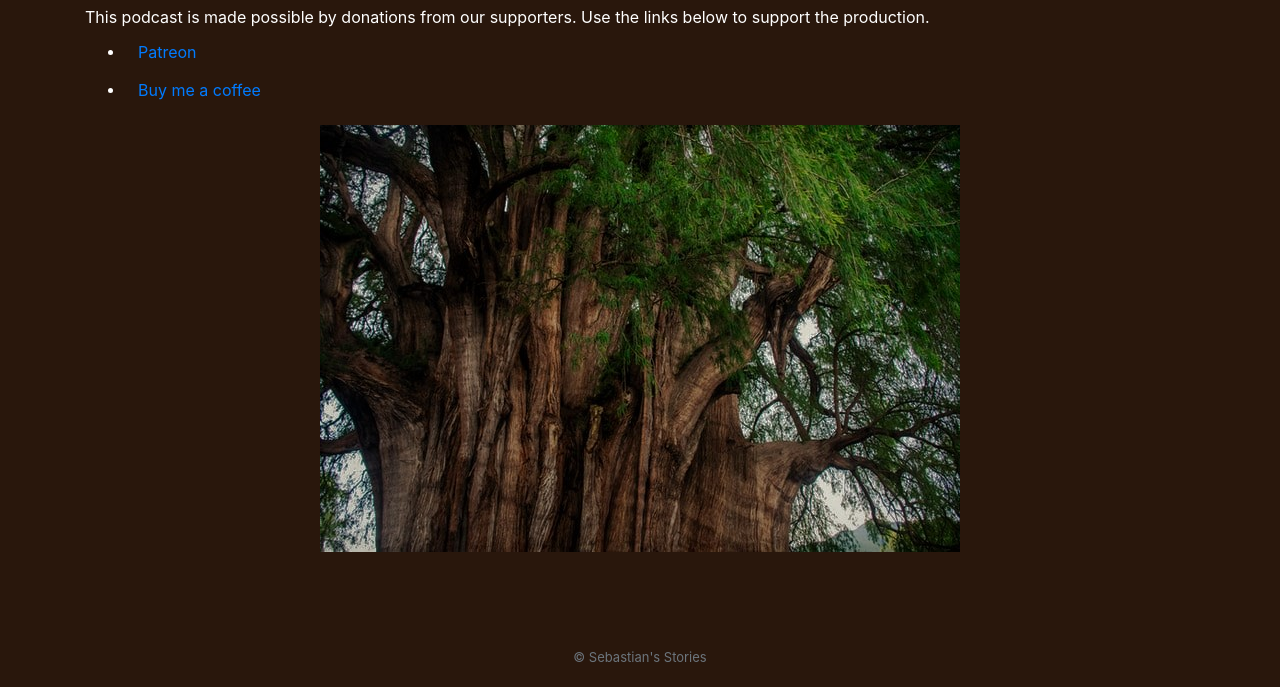
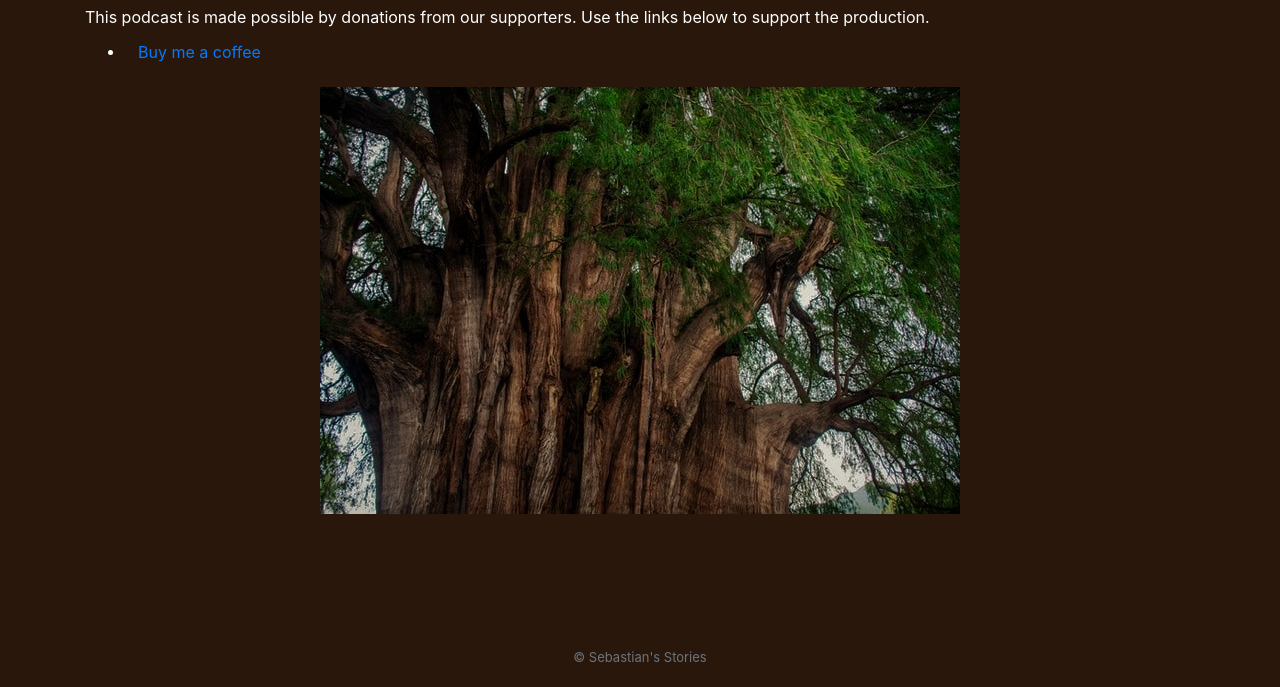
Before and after one commit to Starklmad/thefinalface, a plain HTML site: page support.html in a window 1280 px wide. Shown: the part 113-800 px from the top of the page. Drawn offline with nearby package versions, Linux system fonts and the light colour scheme.

Commit message:
Real buymeacoffee link

```diff
--- a/support.html
+++ b/support.html
@@ -49,8 +49,7 @@
         <p class="mb-1">This podcast is made possible by donations from our supporters. Use the links below to support the production.</p>
 
         <ul>
-            <li><a href="https://www.patreon.com" rel="noreferrer noopener" class="btn">Patreon</a></li>
-            <li><a href="https://www.buymeacoffee.com/" rel="noreferrer noopener" class="btn">Buy me a coffee</a></li>
+            <li><a href="https://www.buymeacoffee.com/starklmadW" rel="noreferrer noopener" class="btn">Buy me a coffee</a></li>
         </ul>
 
         <div class="text-center">
```
